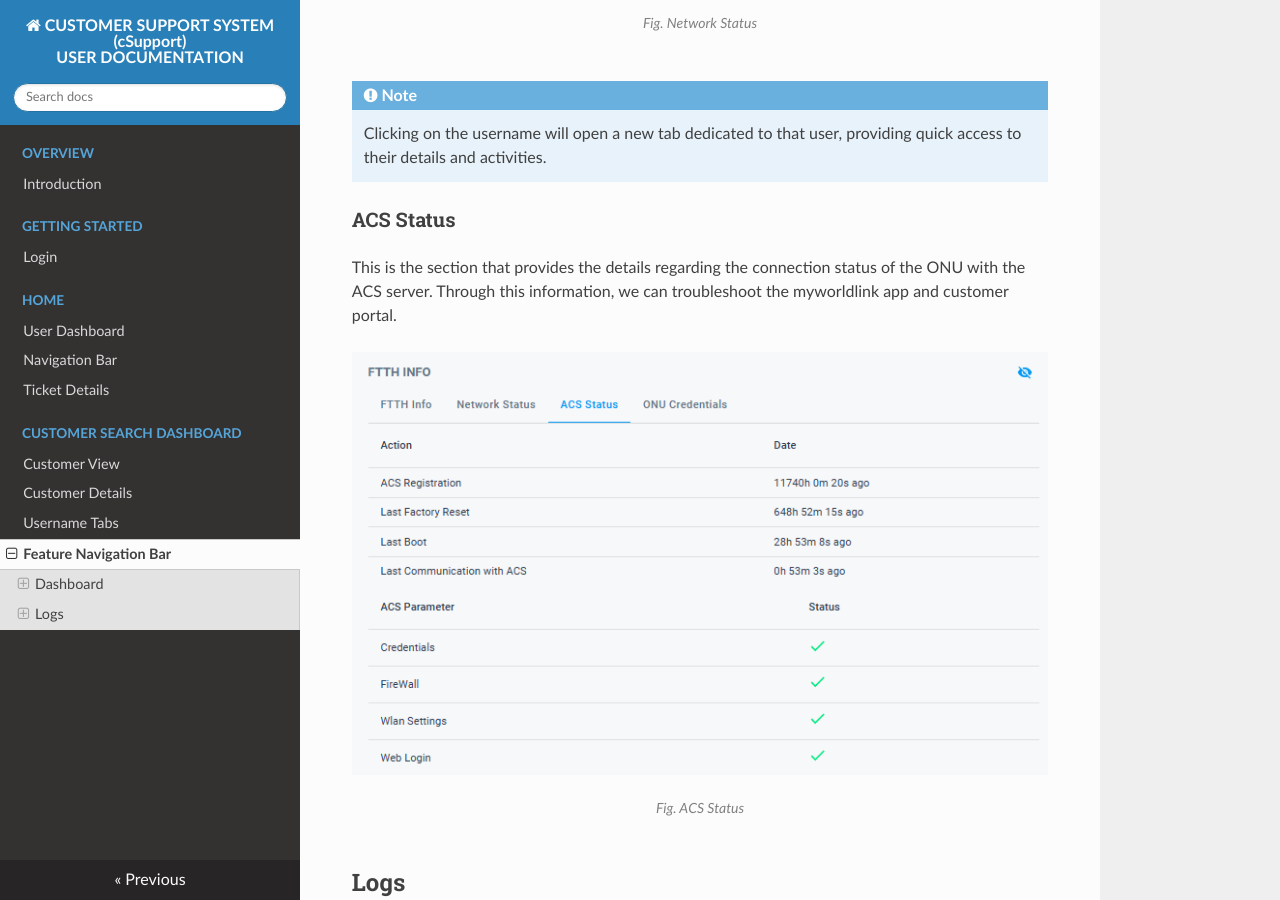
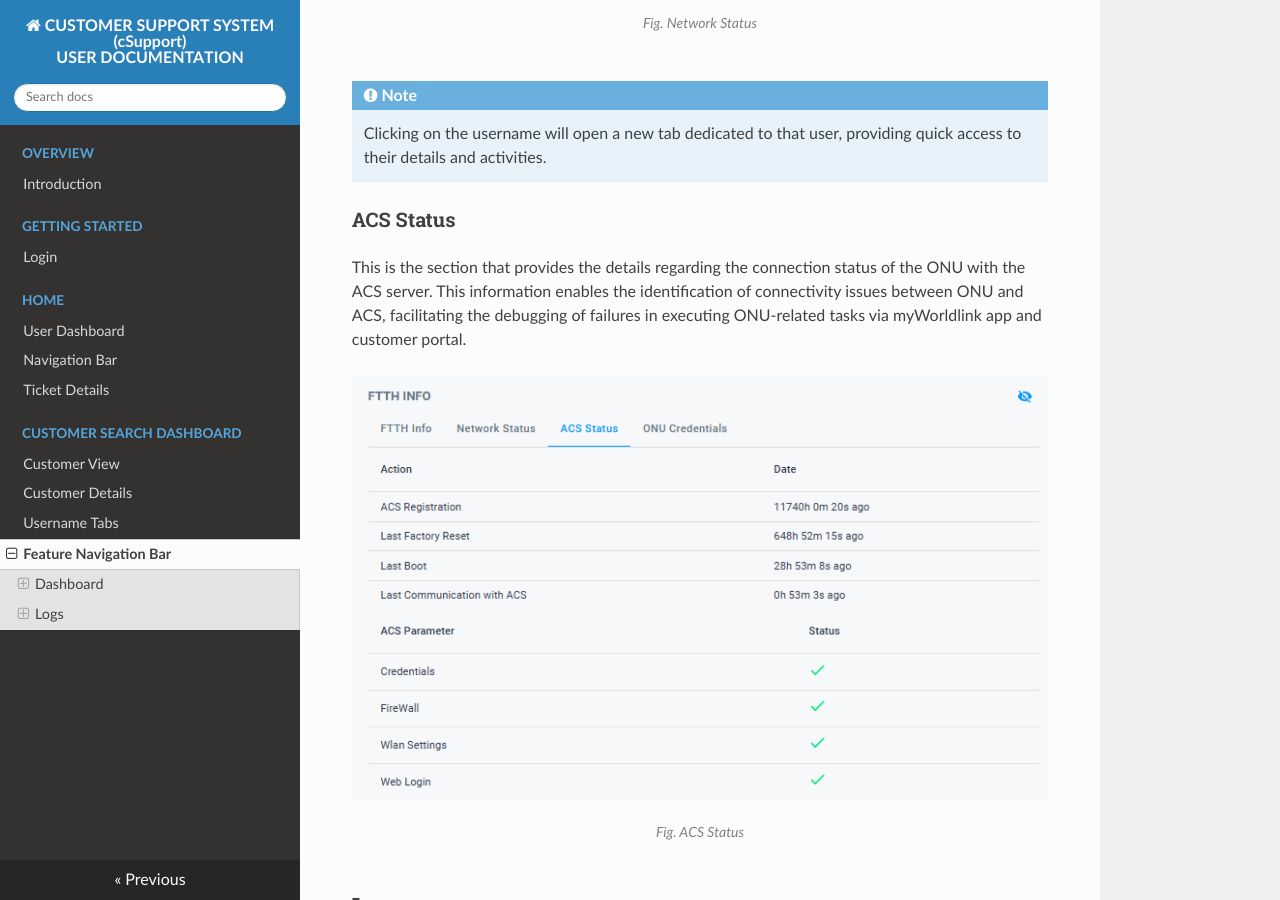
Before and after one commit to prazinn/mkdocs-cSupport-UserGuide, an MkDocs documentation site: the page built from docs/feature-navigation-bar.md, in a window 1280 px wide and 900 px high, scrolled down 2896 px. Built offline with MkDocs 1.6.1, drawn with Linux system fonts in a browser that asks for light colours; nearby versions of some CDN libraries.

Commit message:
Done upto Logs

```diff
--- a/docs/feature-navigation-bar.md
+++ b/docs/feature-navigation-bar.md
@@ -71,7 +71,8 @@ This is the section where we find the total number of users that are connected t
 
 ### ACS Status
 
-This is the section that provides the details regarding the connection status of the ONU with the ACS server. Through this information, we can troubleshoot the myworldlink app and customer portal.
+This is the section that provides the details regarding the connection status of the ONU with the ACS server.
+This information enables the identification of connectivity issues between ONU and ACS, facilitating the debugging of failures in executing ONU-related tasks via myWorldlink app and customer portal.
 
 ![ACS Status](img/acs-status.png){ style="display: block; margin: auto;" }
 
```
